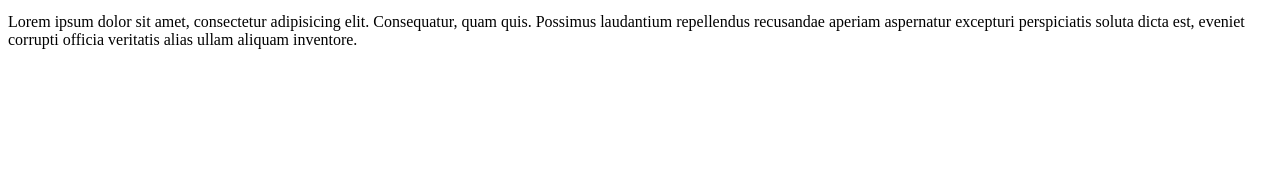
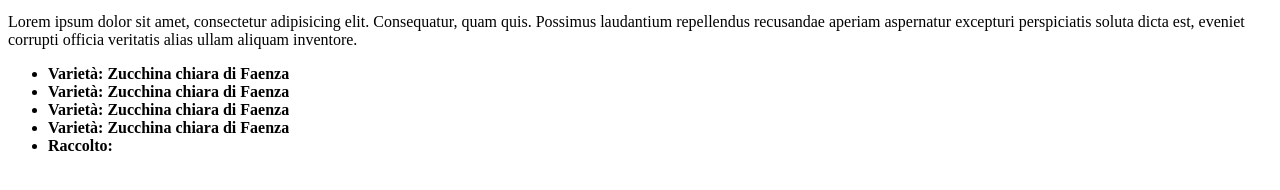
Before and after one commit to lorenzokata/produzione-ortofrutticola, a plain HTML site: page index.html in a window 1280 px wide. Shown: the part 170-360 px from the top of the page. Drawn offline with Linux system fonts and the light colour scheme.

Commit message:
add elenco zucchine

```diff
--- a/index.html
+++ b/index.html
@@ -24,6 +24,15 @@
             <p>
                 Lorem ipsum dolor sit amet, consectetur adipisicing elit. Consequatur, quam quis. Possimus laudantium repellendus recusandae aperiam aspernatur excepturi perspiciatis soluta dicta est, eveniet corrupti officia veritatis alias ullam aliquam inventore.
             </p>
+            <ul>
+                <li><strong>Variet&agrave;: Zucchina chiara di Faenza</strong></li>
+                <li><strong>Variet&agrave;: Zucchina chiara di Faenza</strong></li>
+                <li><strong>Variet&agrave;: Zucchina chiara di Faenza</strong></li>
+                <li><strong>Variet&agrave;: Zucchina chiara di Faenza</strong></li>
+                <li><strong>Raccolto:</strong>
+
+                </li>
+            </ul>
         </section>
     <!-- Fine sezione zucchine -->
 
```
